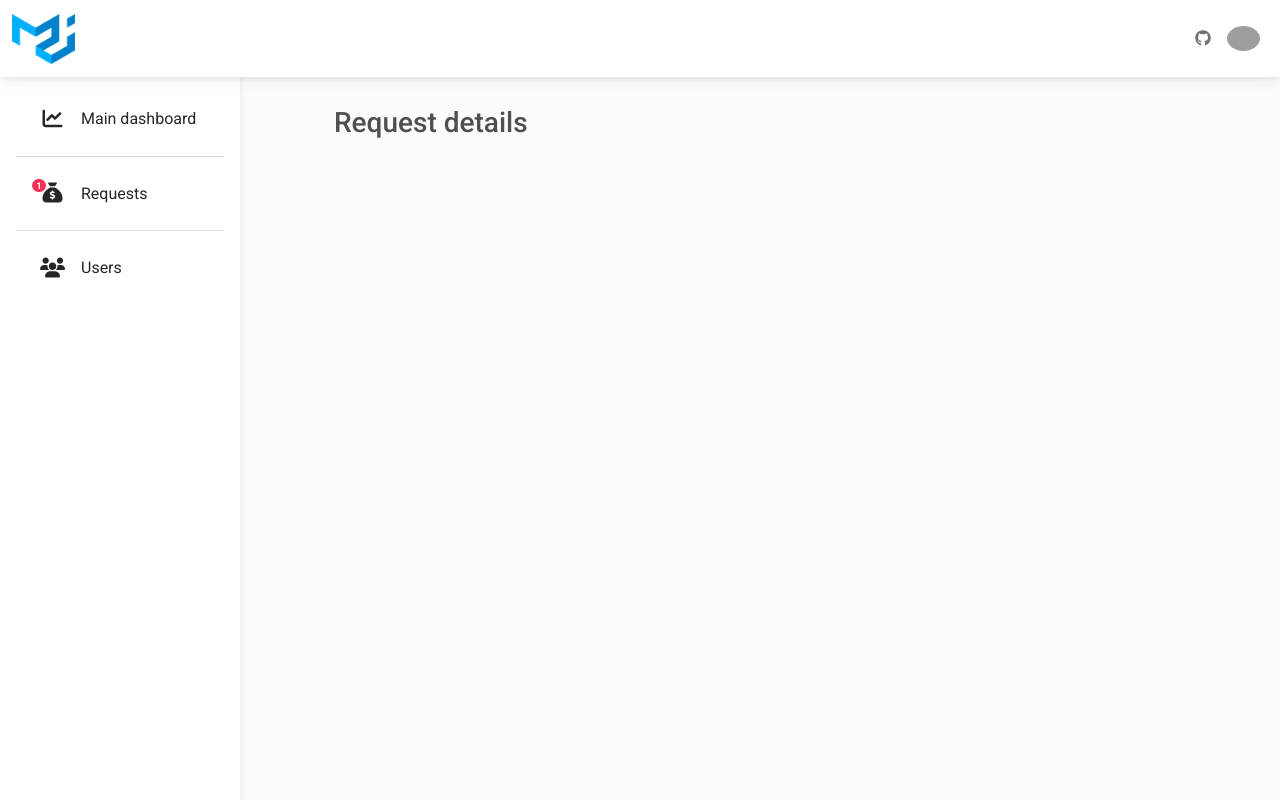
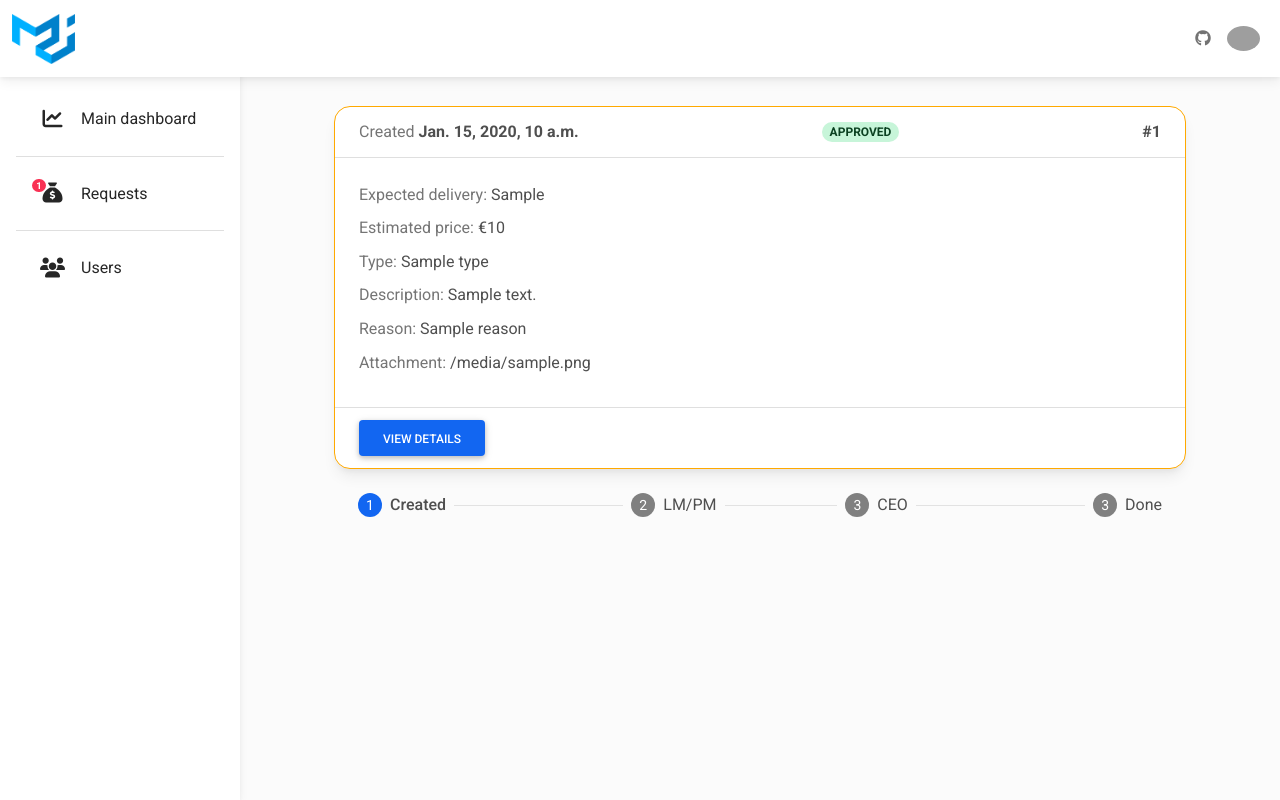
Before and after one commit to scriptogre/django-requests-web-app, a Django app: template purchase_requests/templates/requestform/request_detail.html in a window 1280 px wide. Run offline with Django 3.2, Linux system fonts and the light colour scheme; the template is opened without the code that fills it: most values are stand-ins (such as "Sample title", 1, 10 or a date in 2020); parts of the project's set-up code (start-up, migrations or seed data) failed here and were passed over; some libraries are stand-ins or nearby versions; grey boxes are pictures that could not be loaded.

Commit message:
Update Request Detail template

```diff
--- a/purchase_requests/templates/requestform/request_detail.html
+++ b/purchase_requests/templates/requestform/request_detail.html
@@ -1,14 +1,59 @@
 {% extends 'base.html' %}
 
 {% block content %}
-<h3>Request details</h3>
-<p>{{ request.id }}</p>
-<p>{{ request.creator_name }}</p>
-<p>{{ request.creator_email }}</p>
-<p>{{ request.type }}</p>
-<p>{{ request.description }}</p>
-<p>{{ request.reason }}</p>
-<p>{{ request.est_cost }}</p>
-<p>{{ request.est_delivery }}</p>
-<p>{{ request.attachment }}</p>
+  <div class="card card-stepper border border-warning" style="border-radius: 16px;">
+    <div class="card-header">
+      <div class="d-flex justify-content-between align-items-center">
+        <div><p class="text-muted mb-0">Created <span class="fw-bold text-body">{{ p_request.created }}</span></p></div>
+        <span class="badge badge-{% if p_request.status == "APPROVED" %}success{% elif p_request.status == "REJECTED" %}danger{% else %}warning{% endif %} rounded-pill d-inline">{{ p_request.status}}</span>
+        <span class="fw-bold text-body">#{{ p_request.id }}</span>
+      </div>
+    </div>
+
+    <div class="card-body">
+
+      <p class="text-muted mb-2">Expected delivery: <span class="text-body">{{ p_request.est_delivery }}</span></p>
+      <p class="text-muted mb-2">Estimated price: <span class="text-body">€{{ p_request.est_cost }}</span></p>
+      <p class="text-muted mb-2">Type: <span class="text-body">{{ p_request.type }}</span></p>
+      <p class="text-muted mb-2">Description: <span class="text-body">{{ p_request.description }}</span></p>
+      <p class="text-muted mb-2">Reason: <span class="text-body">{{ p_request.reason }}</span></p>
+      <p class="text-muted mb-2">Attachment: <span class="text-body">{{ p_request.attachment }}</span></p>
+    </div>
+    <div class="card-footer">
+      <div class="h-100 d-flex flex-row justify-content-between align-items-baseline">
+        <button onclick="location.href='{% url 'requestform:detail' p_request.id %}'" type="button" class="btn btn-primary">View Details</button>
+      </div>
+    </div>
+  </div>
+
+  {#  STEPPER  #}
+  <ul class="stepper" data-mdb-stepper="stepper" data-mdb-stepper-type="vertical">
+    <li class="stepper-step stepper-active">
+      <div class="stepper-head">
+        <span class="stepper-head-icon">1</span>
+        <span class="stepper-head-text">Created</span>
+      </div>
+    </li>
+    <li class="stepper-step">
+      <div class="stepper-head">
+        <span class="stepper-head-icon">2</span>
+        <span class="stepper-head-text">LM/PM</span>
+      </div>
+    </li>
+    <li class="stepper-step">
+      <div class="stepper-head">
+        <span class="stepper-head-icon">3</span>
+        <span class="stepper-head-text">CEO</span>
+      </div>
+    </li>
+    <li class="stepper-step">
+      <div class="stepper-head">
+        <span class="stepper-head-icon">3</span>
+        <span class="stepper-head-text">Done</span>
+      </div>
+    </li>
+  </ul>
+
+
+
 {% endblock %}
```
